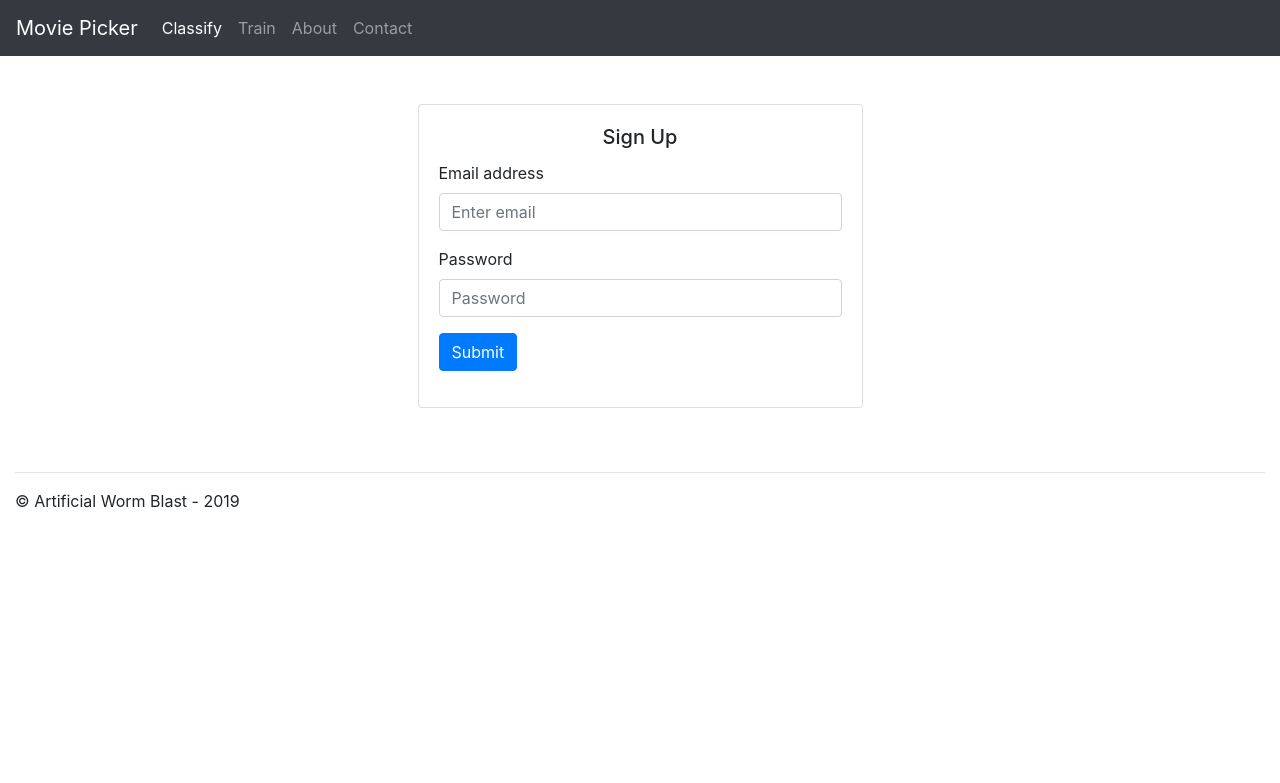
After one commit to lawrel/ArtificialWormBlast, a Flask app: page /signup in a window 1280 px wide. The commit adds this page. Shown: the top 783 px of the page. Run offline with Flask 2, Linux system fonts and the light colour scheme; some libraries are stand-ins or nearby versions.

Commit message:
Basic sign up functionality.

```diff
--- /dev/null
+++ b/Database/credentials/create_db_users.sql
@@ -0,0 +1,3 @@
+create user 'MonsterCardsDev'@'localhost' identified by 'TSitMonsterCards';
+grant select, insert, update, delete, create, drop
+	on MonsterCards.* to 'MonsterCardsDev'@'localhost';
--- a/Database/queries/AccountMgmt/acct_tests.sql
+++ b/Database/queries/AccountMgmt/acct_tests.sql
@@ -17,7 +17,7 @@ insert into Users (Email, First, Password) values("bob@example.com", "Bob", sha2
 select * from Users;
 
 /*	Delete users  */
--- delete from Users where Email = "email";
+ -- delete from Users where ID > 0;
 
 /*	UserLogins tests:
 		All fields Unique
--- a/app/app.py
+++ b/app/app.py
@@ -1,27 +1,112 @@
-from flask import Flask, render_template
+from flask import Flask, render_template, request, jsonify
 import mysql.connector
 from mysql.connector import errorcode
 
 app = Flask(__name__)
+db_context = None;
 
 @app.route("/")
 def hello_name():
     return "hello world"
 
-@app.route("/login")
+@app.route("/login", methods=['GET', 'POST'])
 def login():
     return render_template("login.html")
 
+@app.route("/signup", methods=['GET', 'POST'])
+def signup():
+    if request.method == "GET":
+        return render_template("signup.html")
+    if request.method == "POST":
+        r_data = request.data
+        print(r_data)
+
+@app.route("/accounts/register-new-user", methods=['POST'])
+def register_new_user():
+    email = request.form["input-email"]
+    if (email == None):
+        return "Email is empty"
+
+    password = request.form["input-password"]
+    if (password == None):
+        return "Password is empty"
+
+    # Check that query exists
+    # Do we have a database context?
+    if (db_context == None):
+        return "Can't connect to database. See logs..."
+
+    # We use the cursor object to execute queries, parse, store their results
+    cursor = db_context.cursor(dictionary=True)
+
+    query = ("""insert into MonsterCards.Users (Email, Password)
+                values (%s, %s)""");
+
+    cursor.execute("begin")
+    cursor.execute(query, (email, password))
+
+    # Grab the next 10 results of the query
+    rows = cursor.fetchmany(size=10)
+
+    cursor.close()
+
+    return render_template("user_list.html");
+
+@app.route("/api/query", methods=['POST'])
+def api_query():
+    # Parse form data for query name
+    query_name = request.form["query_name"]
+    if (query_name == None):
+        return """Please specify the query you wish to run
+                with the query_name argument."""
+
+    # Check that query exists
+    # Do we have a database context?
+    if (db_context == None):
+        return "Can't connect to database. See logs..."
+
+    # We use the cursor object to execute queries, parse, store their results
+    cursor = db_context.cursor(dictionary=True)
+
+    query = ("select ID, First, MidInit, Last, Email from MonsterCards.Users;");
+
+    cursor.execute("begin")
+    cursor.execute(query)
+
+    # Grab the next 10 results of the query
+    rows = cursor.fetchmany(size=10)
+
+    cursor.close()
+
+    return render_template("user_list.html");
+
+@app.route("/api/users")
+def users_list():
+    if (db_context == None):
+        return "Can't connect to database. See logs..."
+
+    cursor = db_context.cursor(dictionary=True)
+
+    query = ("select ID, First, MidInit, Last, Email from MonsterCards.Users;");
+
+    cursor.execute("begin")
+    cursor.execute(query)
+    rows = cursor.fetchmany(size=10)
+
+    cursor.close()
+
+    return jsonify(rows);
+
 
 if __name__ == "__main__":
+    # Database login credentials
     config = {
-        'user': 'seanrice',
-        'password': 'conman555',
+        'user': 'MonsterCardsDev',
+        'password': 'TSitMonsterCards',
         'host': '127.0.0.1',
-        'database': 'employees'
+        'database': 'MonsterCards'
     }
 
-    db_context = None;
     try:
         db_context = mysql.connector.connect(**config)
     except mysql.connector.Error as err:
@@ -32,7 +117,7 @@ if __name__ == "__main__":
         else:
             print(err)
 
-    app.run(debug=True, host="0.0.0.0", port=8000)
+    app.run(debug=True, host="0.0.0.0", port=8000, ssl_context=('cert.pem', 'key.pem'))
 
     if (db_context != None):
         print("closing");
--- /dev/null
+++ b/app/templates/shared.html
@@ -0,0 +1,56 @@
+<html>
+<head>
+    <meta charset="utf-8" />
+    <meta name="viewport" content="width=device-width, initial-scale=1.0">
+    <title>Monsters Ink</title>
+
+    <link rel="stylesheet" type="text/css" href="https://stackpath.bootstrapcdn.com/bootstrap/4.2.1/css/bootstrap.min.css">
+    <link rel="stylesheet" type="text/css" href="https://use.fontawesome.com/releases/v5.6.3/css/all.css">
+    <link rel="stylesheet" href="https://cdn.datatables.net/1.10.19/css/jquery.dataTables.min.css">
+
+    <script src="https://cdnjs.cloudflare.com/ajax/libs/jquery/3.3.1/jquery.min.js"></script>
+    <script src="https://stackpath.bootstrapcdn.com/bootstrap/4.2.1/js/bootstrap.bundle.min.js"></script>
+    <script src="https://cdn.datatables.net/1.10.19/js/jquery.dataTables.min.js" ></script>
+
+    <style>
+        .card-deck{
+            margin-top:15px;
+            margin-bottom:15px;
+        }
+        @media only screen and (max-width: 768px) {
+            [class*="col-"] {
+                width: 100%;
+            }
+        }
+    </style>
+
+    {% block header %}{% endblock %}
+</head>
+
+<body>
+    <nav class="navbar navbar-expand-lg navbar-dark bg-dark">
+        <a class="navbar-brand" href="https://emotions-classifier.mybluemix.net/">Movie Picker</a>
+        <button class="navbar-toggler" type="button" data-toggle="collapse" data-target="#navbarSupportedContent" aria-controls="navbarSupportedContent" aria-expanded="false" aria-label="Toggle navigation">
+            <span class="navbar-toggler-icon"></span>
+        </button>
+        <div class="collapse navbar-collapse" id="navbarSupportedContent">
+            <div class="navbar-nav">
+                <a class="nav-item nav-link active" href="https://emotions-classifier.mybluemix.net/classify">Classify<span class="sr-only">(current)</span></a>
+                <a class="nav-item nav-link" href="https://emotions-classifier.mybluemix.net/train">Train</a>
+                <a class="nav-item nav-link" href="https://emotions-classifier.mybluemix.net/about">About</a>
+                <a class="nav-item nav-link" href="https://emotions-classifier.mybluemix.net/contact">Contact</a>
+            </div>
+        </div>
+    </nav>
+
+    <div class="container col-12">
+        <div id="insert">
+            {% block content %}{% endblock %}
+        </div>
+        <hr />
+        <footer>
+            <p>&copy; Artificial Worm Blast - 2019</p>
+        </footer>
+    </div>
+</body>
+</html>
--- /dev/null
+++ b/app/templates/signup.html
@@ -0,0 +1,35 @@
+{% extends 'shared.html' %}
+
+{% block content %}
+<body>
+    <div class="container">
+        <div class="row">
+            <div class="col-sm-9 col-md-7 col-lg-5 mx-auto">
+                <div class="card card-signin my-5">
+                    <div class="card-body">
+                        <h5 class="card-title text-center">Sign Up</h5>
+                        <form method="POST" enctype="multipart/form-data" name="signup-form" action="/accounts/register-new-user">
+                            <div class="form-group">
+                                <label for="input-email">Email address</label>
+                                <input type="email" class="form-control" id="input-email" name="input-email" aria-describedby="emailHelp" placeholder="Enter email">
+                            </div>
+                            <div class="form-group">
+                                <label for="input-password">Password</label>
+                                <input type="password" class="form-control" id="input-password" name="input-password" placeholder="Password" pattern=".{8,16}" required title="8 to 16 characters">
+                            </div>
+                            <button type="submit" class="btn btn-primary">Submit</button>
+                        </form>
+                    </div>
+                </div>
+            </div>
+        </div>
+    </div>
+</body>
+{% endblock %}
+
+<script>
+    function validateForm() {
+        var input_email = $("#input-email").val();
+        var input_password = $("#input-password").val();
+    }
+</script>
```
Also changed, not shown: app/templates/login.html (+5 -8 lines), app/templates/user_list.html (added, +62 -0 lines), 2 other files.
